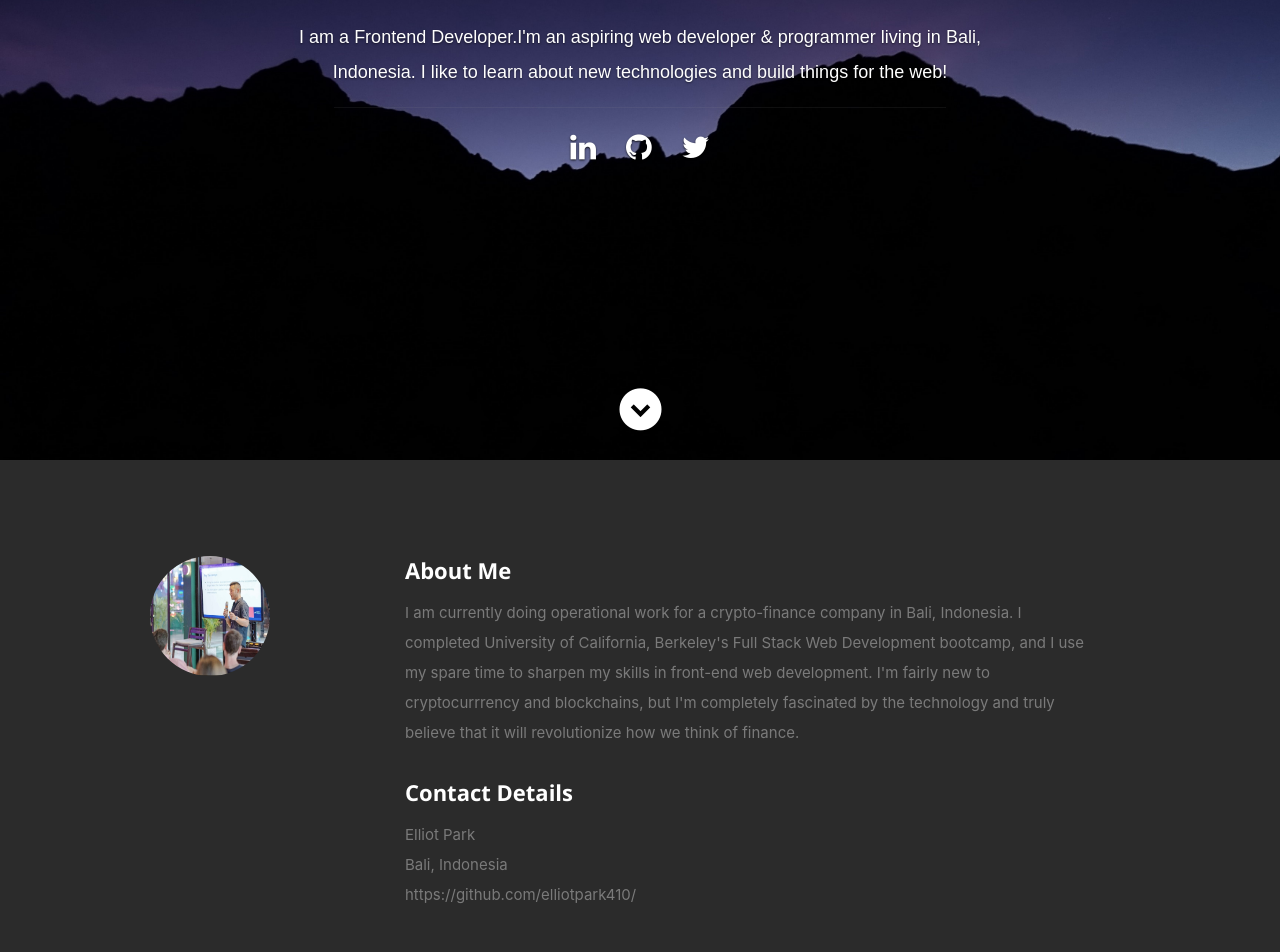
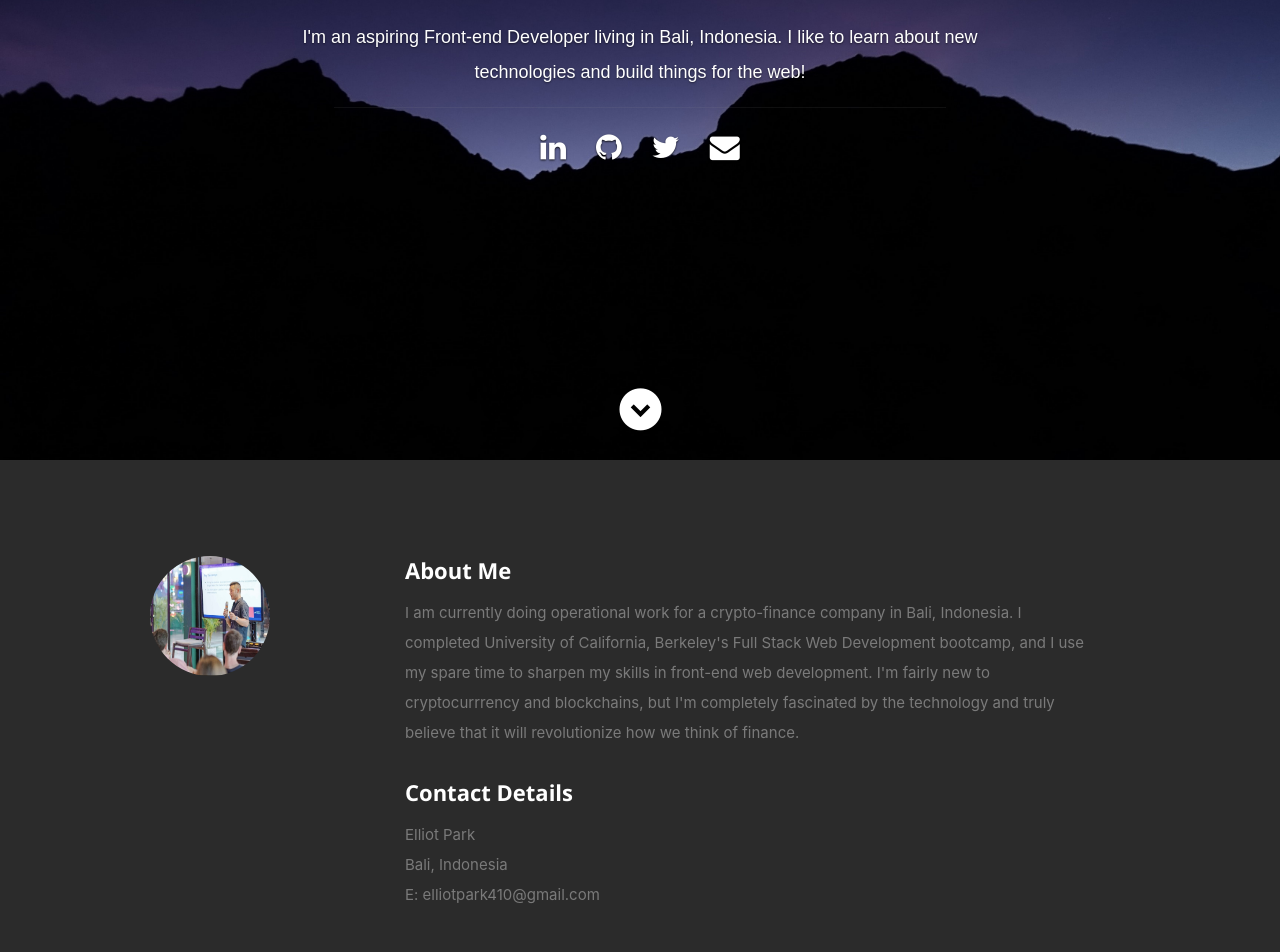
Before and after one commit to elliotpark410/React-Portfolio, a React (Create React App) app: page / in a window 1280 px wide. Shown: the part 340-1292 px from the top of the page. Built offline with nearby package versions, Linux system fonts and the light colour scheme.

Commit message:
remove contact form

```diff
--- a/package.json
+++ b/package.json
@@ -3,6 +3,8 @@
   "version": "0.1.0",
   "private": true,
   "dependencies": {
+    "@emailjs/browser": "^3.6.2",
+    "emailjs-com": "^3.2.0",
     "react": "^16.6.0",
     "react-dom": "^16.6.0",
     "react-scripts": "2.1.1"
--- a/public/css/layout.css
+++ b/public/css/layout.css
@@ -830,6 +830,7 @@ call-to-action .button {
 }
 #contact p.lead {
    font: 18px/36px 'opensans-light', sans-serif;
+   color: #EBEEEE;
    padding-right: 3%;
 }
 #contact .header-col { padding-top: 6px; }
--- a/src/components/ContactUs.js
+++ b/src/components/ContactUs.js
@@ -1,22 +1,21 @@
 import React, { Component } from 'react';
+
 export default class ContactUs extends Component {
   render() {
-    let resumeData = this.props.resumeData;
+    // let resumeData = this.props.resumeData;
     return (
       <section id="contact">
           <div className="row section-head">
             <div className="ten columns">
               <p className="lead">
-              Feel free to contact me for any work or suggestions below
+              Feel free to reach out if you'd like to connect or have any suggestions!
               </p>
             </div>
           </div>
           <div className="row">
             <aside className="eigth columns footer-widgets">
               <div className="widget">
-                <h4>Linked in :
-                  {resumeData.linkedinId}
-                </h4>
+
               </div>
             </aside>
           </div>
--- a/src/components/Footer.js
+++ b/src/components/Footer.js
@@ -1,3 +1,4 @@
+
 import React, { Component } from 'react';
 export default class Footer extends Component {
   render() {
--- a/src/components/Header.js
+++ b/src/components/Header.js
@@ -21,7 +21,7 @@ export default class Header extends Component {
          <div className="row banner">
             <div className="banner-text">
                <h1 className="responsive-headline">I am {resumeData.name}.</h1>
-               <h3 style={{color:'#fff', fontFamily:'sans-serif '}}>I am a {resumeData.role}.{resumeData.roleDescription}
+               <h3 style={{color:'#fff', fontFamily:'sans-serif '}}>{resumeData.roleDescription}
                </h3>
                <hr/>
                <ul className="social">
--- a/src/index.js
+++ b/src/index.js
@@ -3,6 +3,7 @@ import ReactDOM from 'react-dom';
 import './index.css';
 import App from './App';
 import * as serviceWorker from './serviceWorker';
+
 
 ReactDOM.render(<App />, document.getElementById('root'));
 
--- a/src/resumeData.js
+++ b/src/resumeData.js
@@ -1,9 +1,9 @@
 let resumeData = {
-    "imagebaseurl":"https://elliotpark410.github.io/Professional-Portfolio-v3/",
     "name": "Elliot Park",
-    "role": "Frontend Developer",
+    // "role": "Frontend Developer",
     "linkedinId":"https://www.linkedin.com/in/elliot-park/",
-    "roleDescription": "I'm an aspiring web developer & programmer living in Bali, Indonesia. I like to learn about new technologies and build things for the web!",
+    "email": "elliotpark410@gmail.com",
+    "roleDescription": "I'm an aspiring Front-end Developer living in Bali, Indonesia. I like to learn about new technologies and build things for the web!",
     "socialLinks":[
         {
           "name":"linkedin",
@@ -19,18 +19,23 @@ let resumeData = {
           "name":"twitter",
           "url":"http://twitter.com/ElliotPark15",
           "className":"fa fa-twitter"
+        },
+        {
+          "name":"email",
+          "url":"mailto:elliotpark410@gmail.com",
+          "className":"fa fa-envelope"
         }
       ],
     "aboutme":"I am currently doing operational work for a crypto-finance company in Bali, Indonesia. I completed University of California, Berkeley's Full Stack Web Development bootcamp, and I use my spare time to sharpen my skills in front-end web development. I'm fairly new to cryptocurrrency and blockchains, but I'm completely fascinated by the technology and truly believe that it will revolutionize how we think of finance.",
     "address":"Bali, Indonesia",
-    "website":"https://github.com/elliotpark410/",
+    "website":"E: elliotpark410@gmail.com",
     "education":[
       {
         "UniversityName":"University of California, Santa Barbara",
         "specialization":"Philosophy",
         "MonthOfPassing":"Jun",
         "YearOfPassing":"2016",
-        "Achievements":"University of California, Berkeley Full Stack Web Development bootcamp"
+        "Achievements":"Additional Coursework: University of California, Berkeley Full Stack Web Development bootcamp"
       }
     ],
     "work":[
```
Also changed, not shown: 1 other file (tests, documents, lock files or other folders).
